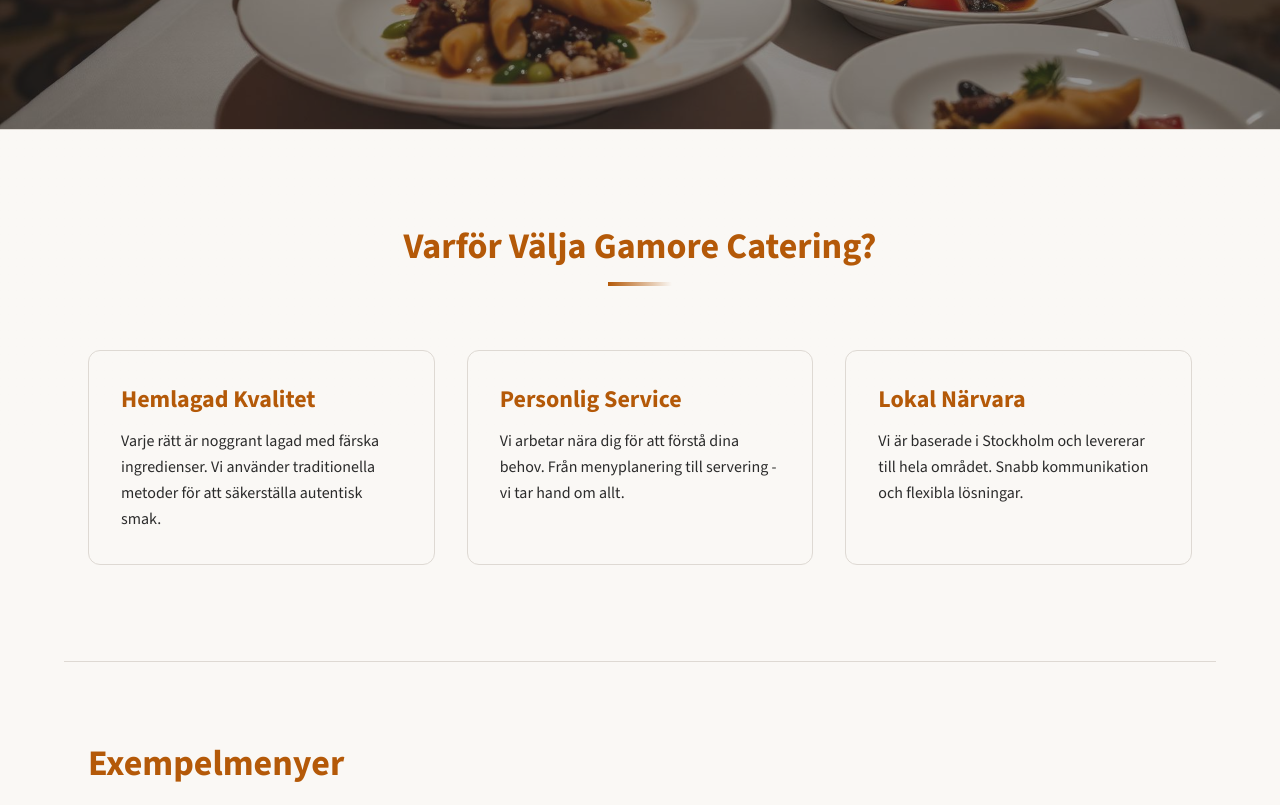
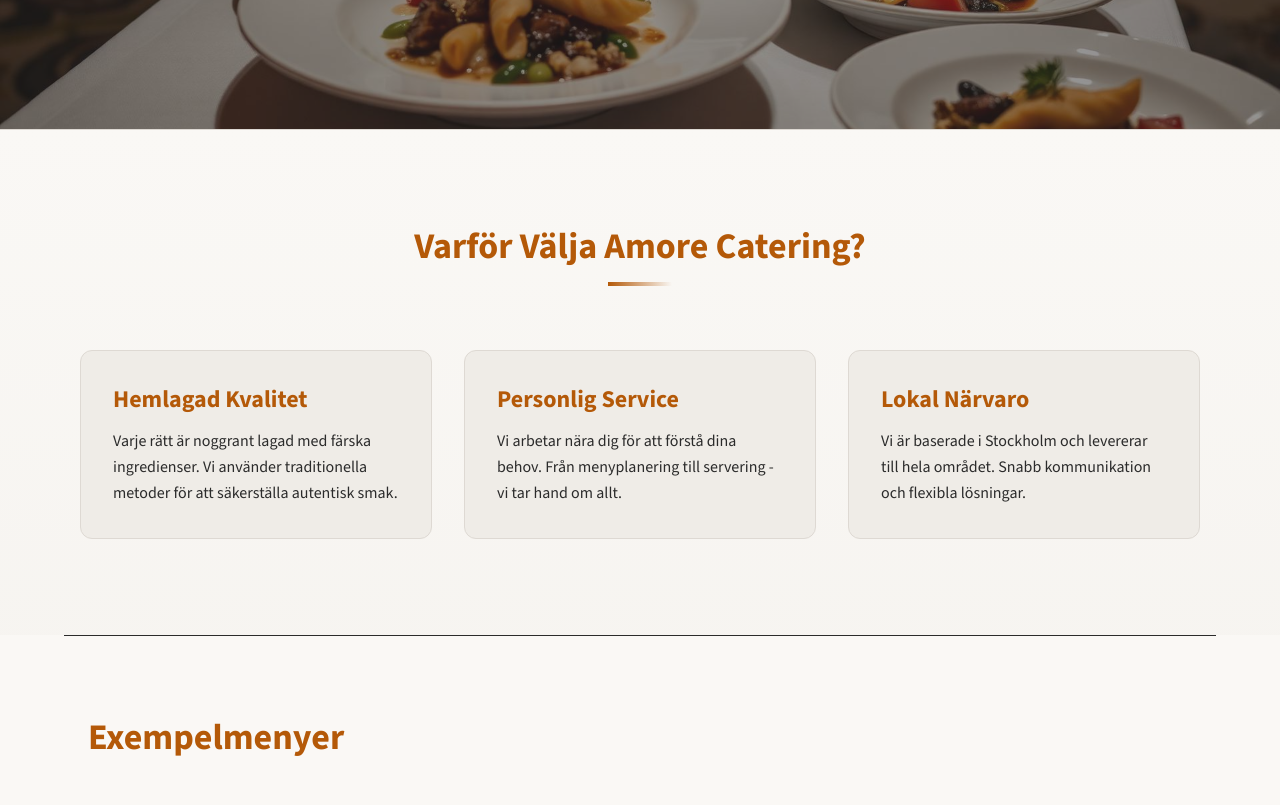
Before and after one commit to Egeeoz/gamoreCatering, a Next.js app: page / in a window 1280 px wide. Shown: the part 600-1405 px from the top of the page. Built offline with nearby package versions, Linux system fonts and the light colour scheme.

Commit message:
Update features styling

```diff
--- a/app/components/Features.tsx
+++ b/app/components/Features.tsx
@@ -1,39 +1,40 @@
 export default function Features() {
+  const features = [
+    {
+      title: 'Hemlagad Kvalitet',
+      desc: 'Varje rätt är noggrant lagad med färska ingredienser. Vi använder traditionella metoder för att säkerställa autentisk smak.',
+    },
+    {
+      title: 'Personlig Service',
+      desc: 'Vi arbetar nära dig för att förstå dina behov. Från menyplanering till servering - vi tar hand om allt.',
+    },
+    {
+      title: 'Lokal Närvaro',
+      desc: 'Vi är baserade i Stockholm och levererar till hela området. Snabb kommunikation och flexibla lösningar.',
+    },
+  ];
+
   return (
-    <section className="py-16 md:py-24 border-t border-border-color bg-gradient-to-b from-background via-background to-background-secondary/30 relative overflow-hidden">
-      <div className="max-w-6xl mx-auto px-4 md:px-6 relative z-10">
+    <section className="py-16 md:py-24 border-t border-border bg-gradient-to-b from-background to-secondary/30">
+      <div className="max-w-[1400px] mx-auto px-6 md:px-12 lg:px-20">
         <div className="text-center mb-16">
           <h2 className="text-3xl md:text-4xl font-bold mb-4 text-accent">
-            Varför Välja Gamore Catering?
+            Varför Välja Amore Catering?
           </h2>
-          <div className="w-16 h-1 bg-gradient-to-r from-accent to-transparent mx-auto"></div>
+          <div className="w-16 h-1 bg-gradient-to-r from-accent to-transparent mx-auto" />
         </div>
-
         <div className="grid grid-cols-1 md:grid-cols-2 lg:grid-cols-3 gap-8">
-          {[
-            {
-              title: 'Hemlagad Kvalitet',
-              desc: 'Varje rätt är noggrant lagad med färska ingredienser. Vi använder traditionella metoder för att säkerställa autentisk smak.',
-            },
-            {
-              title: 'Personlig Service',
-              desc: 'Vi arbetar nära dig för att förstå dina behov. Från menyplanering till servering - vi tar hand om allt.',
-            },
-            {
-              title: 'Lokal Närvara',
-              desc: 'Vi är baserade i Stockholm och levererar till hela området. Snabb kommunikation och flexibla lösningar.',
-            },
-          ].map((feature, idx) => (
+          {features.map((feature, idx) => (
             <article
               key={idx}
-              className="group relative bg-background-secondary border border-border-color rounded-xl p-6 md:p-8 hover:shadow-lg hover:border-accent transition-all duration-300 overflow-hidden"
+              className="group relative bg-secondary border border-border rounded-xl p-6 md:p-8 hover:shadow-lg hover:border-accent transition-all duration-300 overflow-hidden"
             >
-              <div className="absolute inset-0 bg-gradient-to-br from-accent/5 to-transparent opacity-0 group-hover:opacity-100 transition-opacity duration-300"></div>
+              <div className="absolute inset-0 bg-gradient-to-br from-primary/5 to-transparent opacity-0 group-hover:opacity-100 transition-opacity duration-300" />
               <div className="relative z-10">
-                <h3 className="text-lg md:text-xl font-bold mb-3 text-accent group-hover:translate-y-[-2px] transition-transform duration-300">
+                <h3 className="text-lg md:text-xl font-bold mb-3 text-accent group-hover:-translate-y-0.5 transition-transform duration-300">
                   {feature.title}
                 </h3>
-                <p className="text-foreground-secondary text-sm md:text-base leading-relaxed">
+                <p className="text-muted-foreground text-sm md:text-base leading-relaxed">
                   {feature.desc}
                 </p>
               </div>
--- a/app/globals.css
+++ b/app/globals.css
@@ -42,24 +42,12 @@
   -moz-osx-font-smoothing: grayscale;
 }
 
-@layer base {
-  * {
-    @apply border-border;
-    -webkit-font-smoothing: antialiased;
-    -moz-osx-font-smoothing: grayscale;
-  }
+html {
+  scroll-behavior: smooth;
+}
 
-  html {
-    scroll-behavior: smooth;
-  }
-
-  body {
-    @apply bg-background text-foreground font-sans;
-  }
-
-  section {
-    scroll-margin-top: 85px;
-  }
+section {
+  scroll-margin-top: 85px;
 }
 
 h1 {
```
